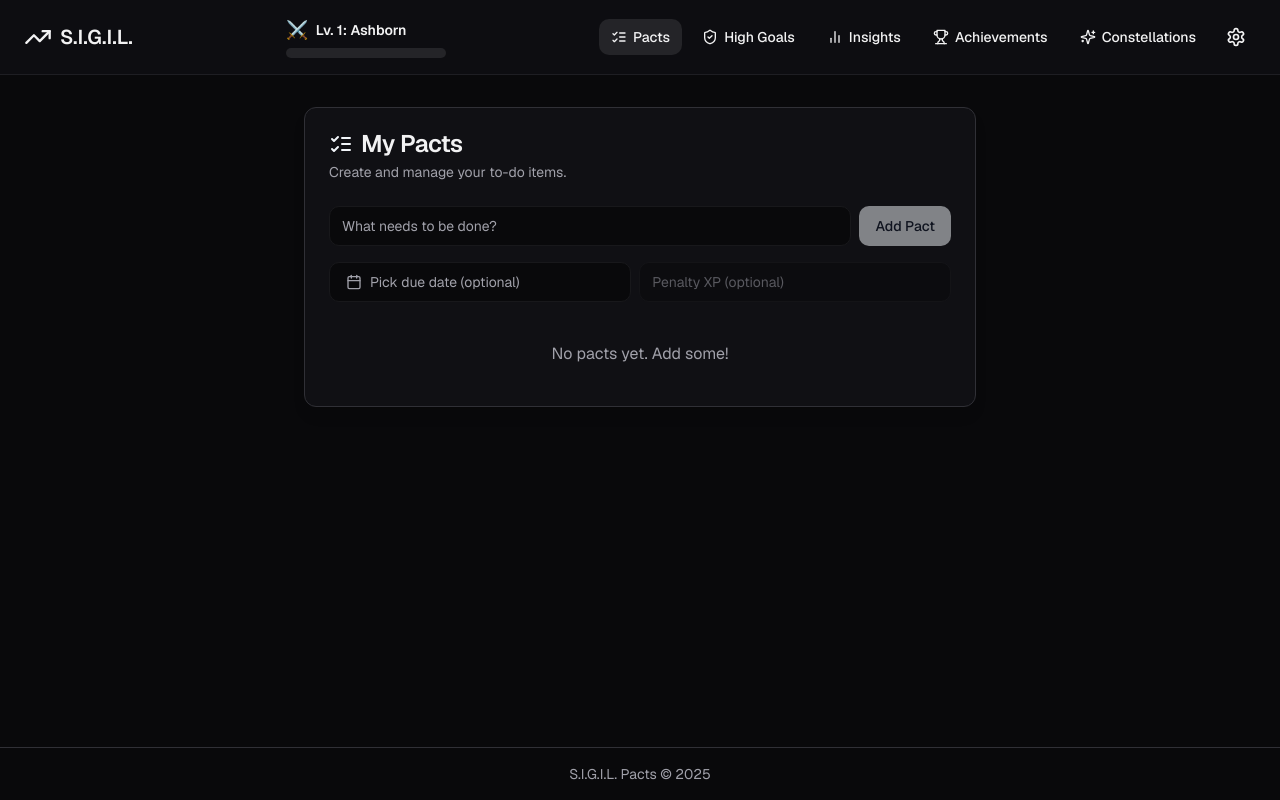
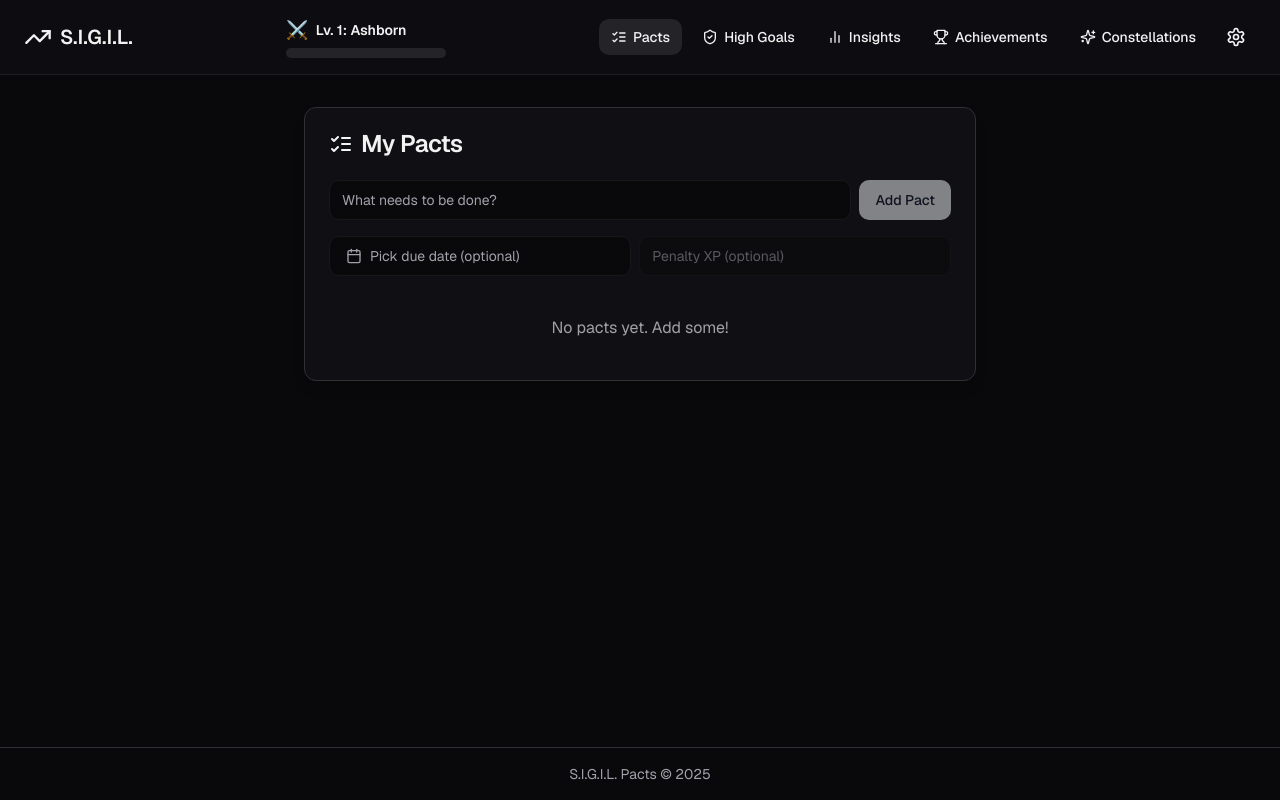
Before and after one commit to Abhi9818-max/SIGIL-clean, a Next.js app: page /todo in a window 1280 px wide. Built offline with nearby package versions, Linux system fonts and the light colour scheme.

Commit message:
delete ''Create and manage your to-do items.'' line . dont add another l

```diff
--- a/src/app/todo/page.tsx
+++ b/src/app/todo/page.tsx
@@ -1,4 +1,3 @@
-
 "use client";
 
 import React, { useState, useEffect } from 'react';
@@ -71,9 +70,6 @@ export default function TodoPage() {
               <ListChecks className="h-6 w-6 text-primary" />
               <CardTitle>My Pacts</CardTitle>
             </div>
-            <CardDescription>
-              Create and manage your to-do items.
-            </CardDescription>
           </CardHeader>
           <CardContent>
             <div className="space-y-4 mb-6">
```
